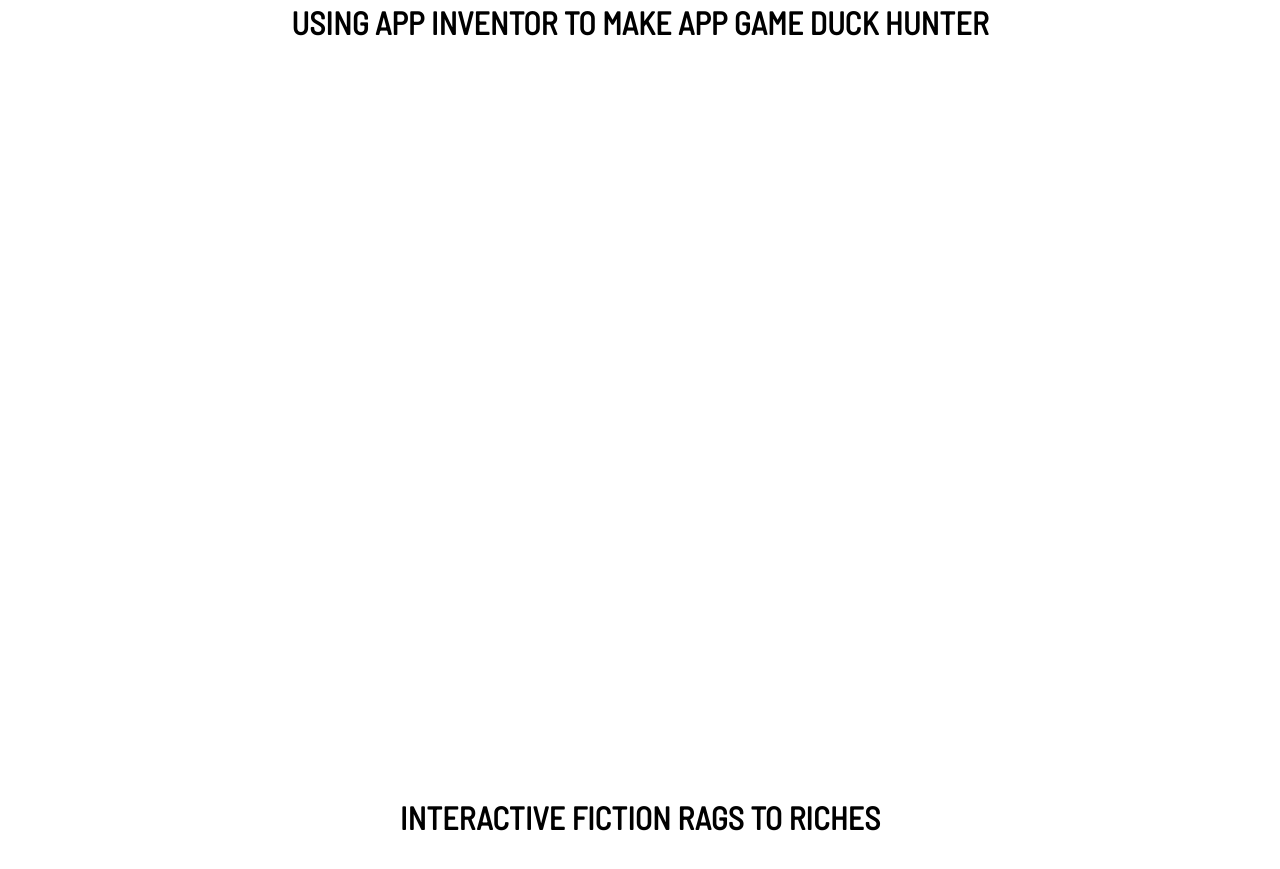
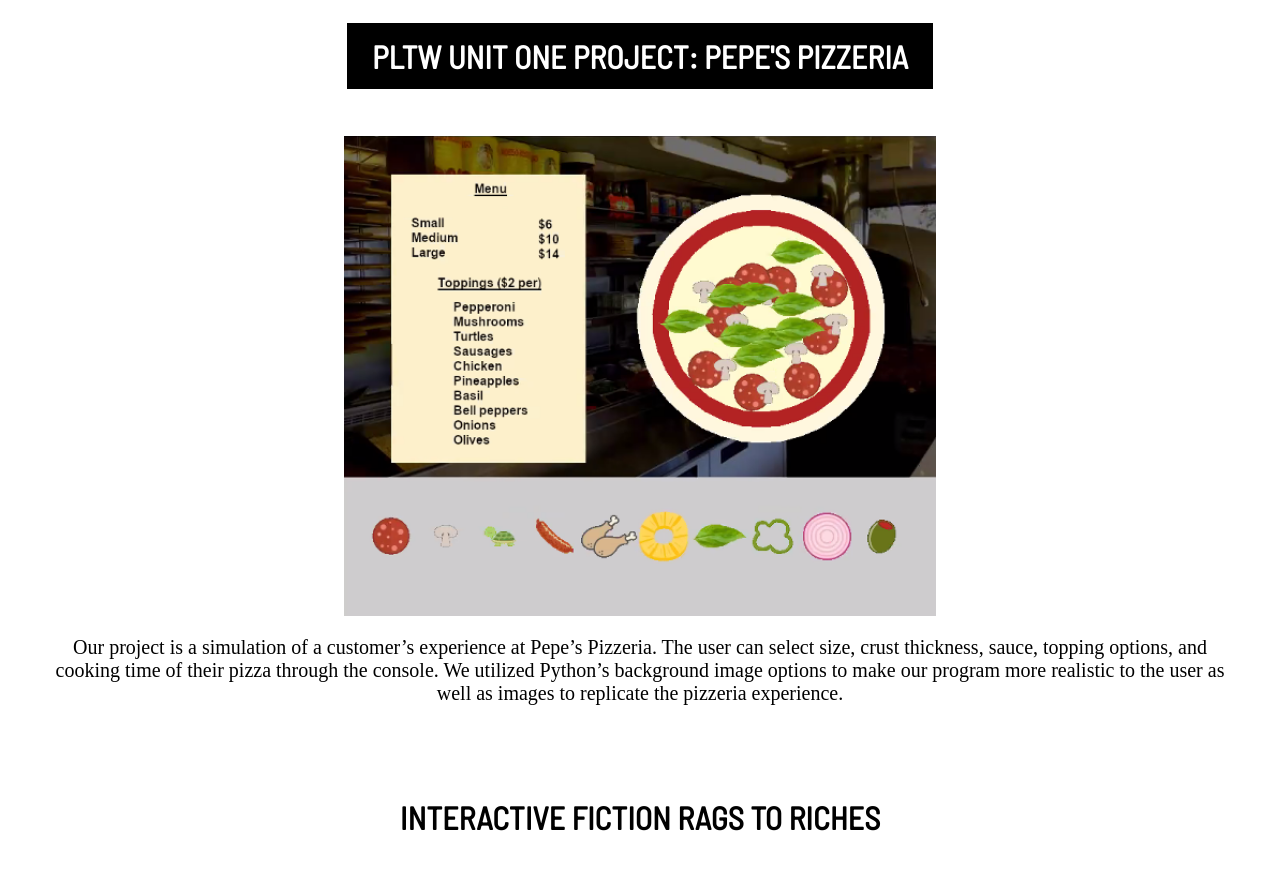
Before and after one commit to lornajones477/ljonescsp2020, a plain HTML site: page Website/portfolio.html in a window 1280 px wide. Shown: the part 1067-1936 px from the top of the page. Drawn offline with Linux system fonts and the light colour scheme.

Commit message:
Update portfolio.html

```diff
--- a/Website/portfolio.html
+++ b/Website/portfolio.html
@@ -54,8 +54,17 @@
 			  </div>
           <br>
 		  <div class="selection">
-         <h2>   Using App Inventor to make app game Duck Hunter</h2>
-		  </div>
+         <h2> <div class="pizzeria"><a href="pizzeria.html"> PLTW UNIT ONE PROJECT: Pepe's Pizzeria</a></div></h2>
+
+			<div class="aboutpizzeria">
+			<img src="pizzeria.png">
+			<p>Our project is a simulation of a customer’s experience at Pepe’s Pizzeria.
+			The user can select size, crust thickness, sauce, topping options, and cooking time
+			of their pizza through the console. We utilized Python’s background image options
+			to make our program more realistic to the user as well as images to replicate the
+			pizzeria experience. </p>
+			</div>
+			  </div>
           <br>
 		  <div class="selection">
          <h2>   Interactive Fiction Rags to Riches</h2>
```
